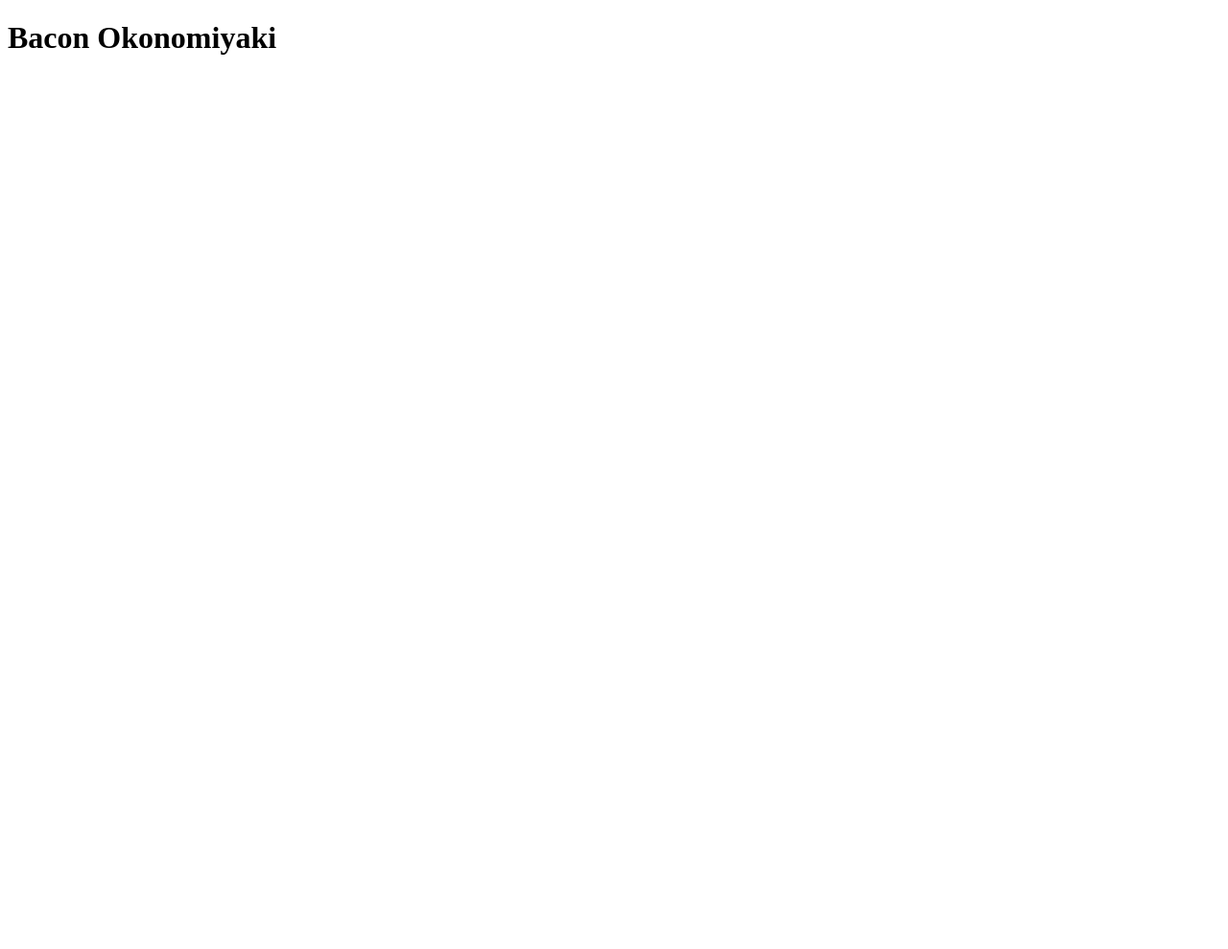
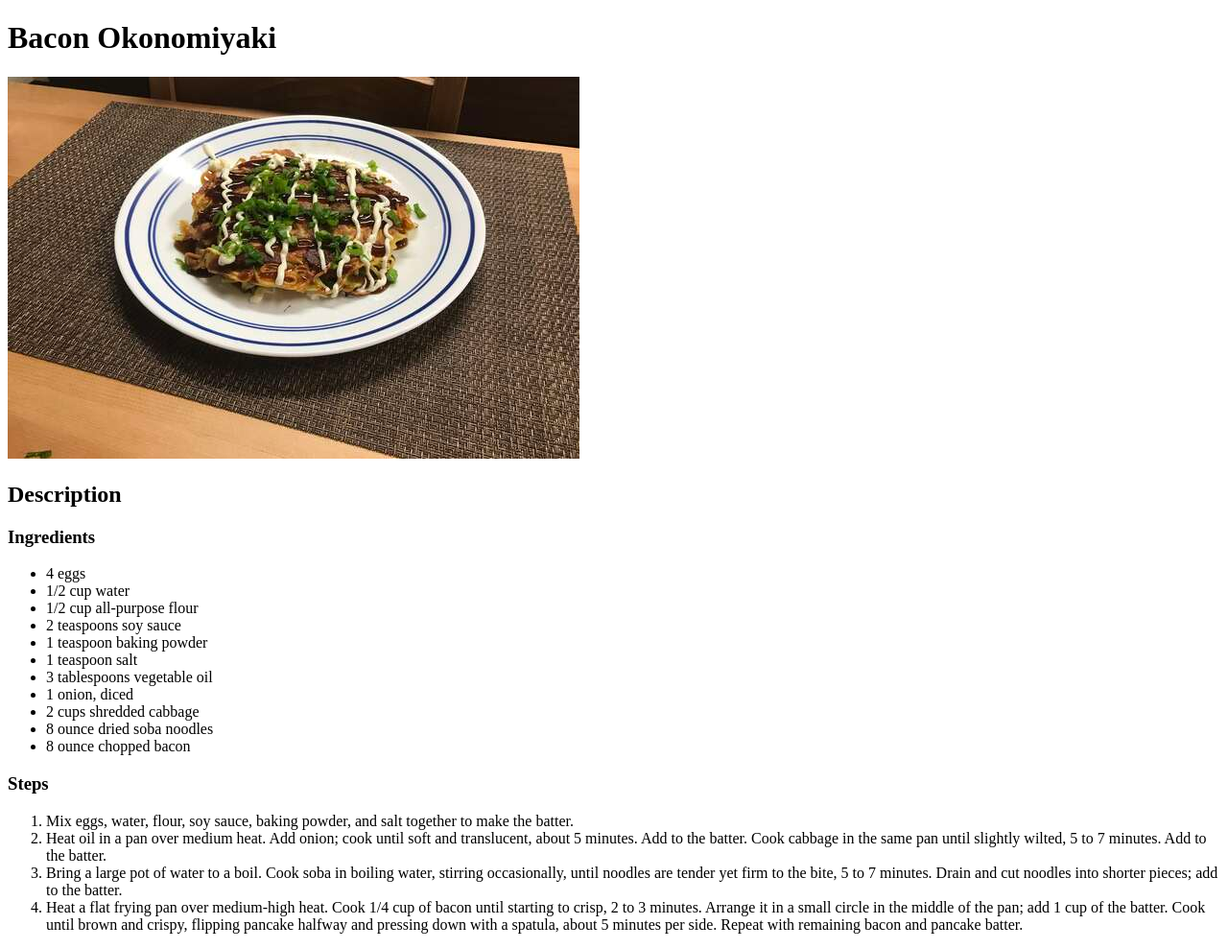
Before and after one commit to Astray-0/learning, a plain HTML site: page the-odin-project/01-Project-Recipes/recipes/bacon-okonomiyaki.html in a window 1280 px wide. Shown: the whole page at 96% size. Before the commit the page ends 800 px from the top, so only its background shows below. Drawn offline with Linux system fonts and the light colour scheme.

Commit message:
Add image and food description

```diff
--- a/the-odin-project/01-Project-Recipes/recipes/bacon-okonomiyaki.html
+++ b/the-odin-project/01-Project-Recipes/recipes/bacon-okonomiyaki.html
@@ -8,5 +8,28 @@
 </head>
 <body>
     <h1>Bacon Okonomiyaki</h1>
+    <img src="./image/bacon-okonomiyaki.jpg" alt="Bacon Okonomiyaki">
+    <h2>Description</h2>
+    <h3>Ingredients</h3>
+    <ul>
+        <li>4 eggs</li>
+        <li>1/2 cup water</li>
+        <li>1/2 cup all-purpose flour</li>
+        <li>2 teaspoons soy sauce</li>
+        <li>1 teaspoon baking powder</li>
+        <li>1 teaspoon salt</li>
+        <li>3 tablespoons vegetable oil</li>
+        <li>1 onion, diced</li>
+        <li>2 cups shredded cabbage</li>
+        <li>8 ounce dried soba noodles</li>
+        <li>8 ounce chopped bacon</li>
+    </ul>
+    <h3>Steps</h3>
+    <ol>
+        <li>Mix eggs, water, flour, soy sauce, baking powder, and salt together to make the batter.</li>
+        <li>Heat oil in a pan over medium heat. Add onion; cook until soft and translucent, about 5 minutes. Add to the batter. Cook cabbage in the same pan until slightly wilted, 5 to 7 minutes. Add to the batter.</li>
+        <li>Bring a large pot of water to a boil. Cook soba in boiling water, stirring occasionally, until noodles are tender yet firm to the bite, 5 to 7 minutes. Drain and cut noodles into shorter pieces; add to the batter.</li>
+        <li>Heat a flat frying pan over medium-high heat. Cook 1/4 cup of bacon until starting to crisp, 2 to 3 minutes. Arrange it in a small circle in the middle of the pan; add 1 cup of the batter. Cook until brown and crispy, flipping pancake halfway and pressing down with a spatula, about 5 minutes per side. Repeat with remaining bacon and pancake batter.</li>
+    </ol>
 </body>
 </html>
```
